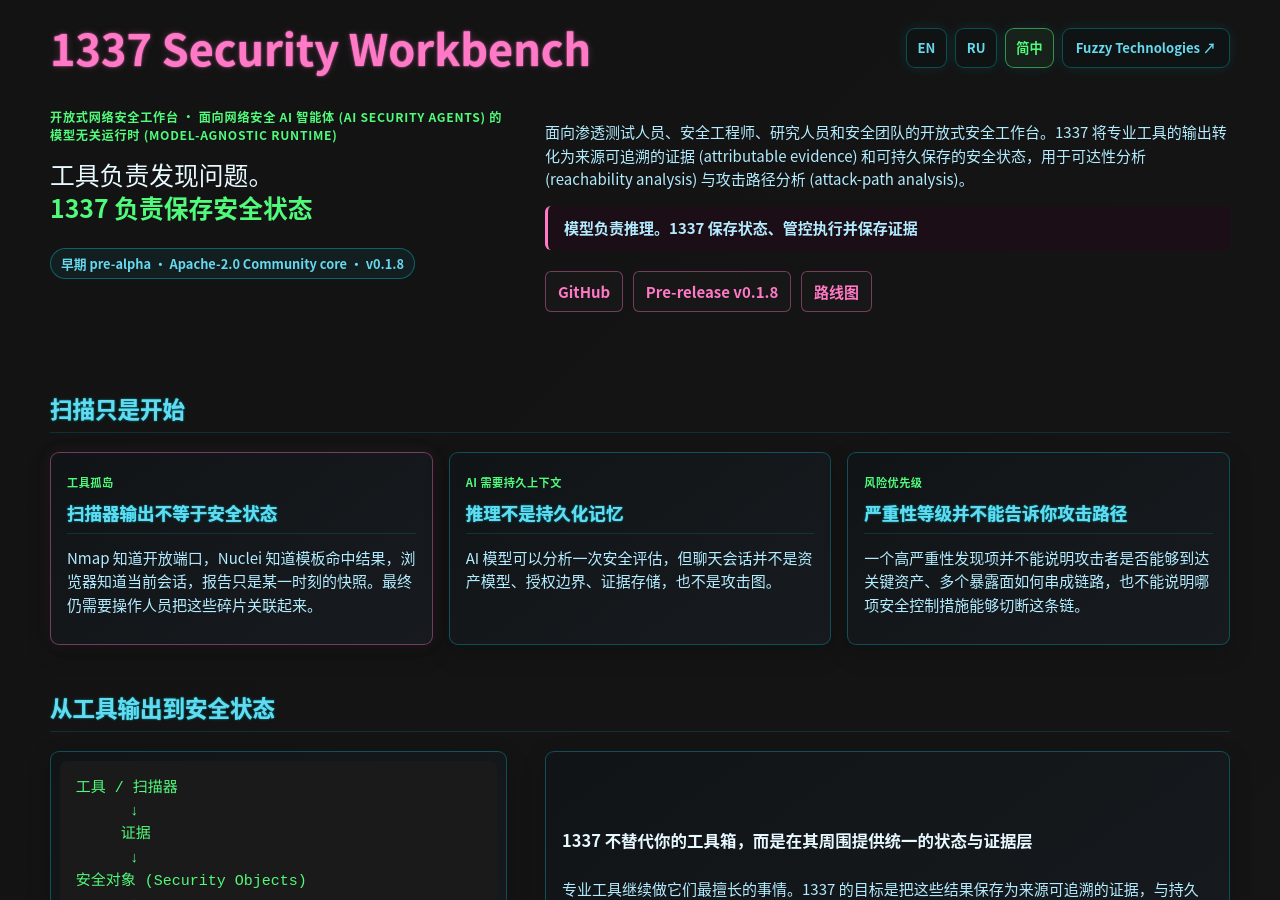
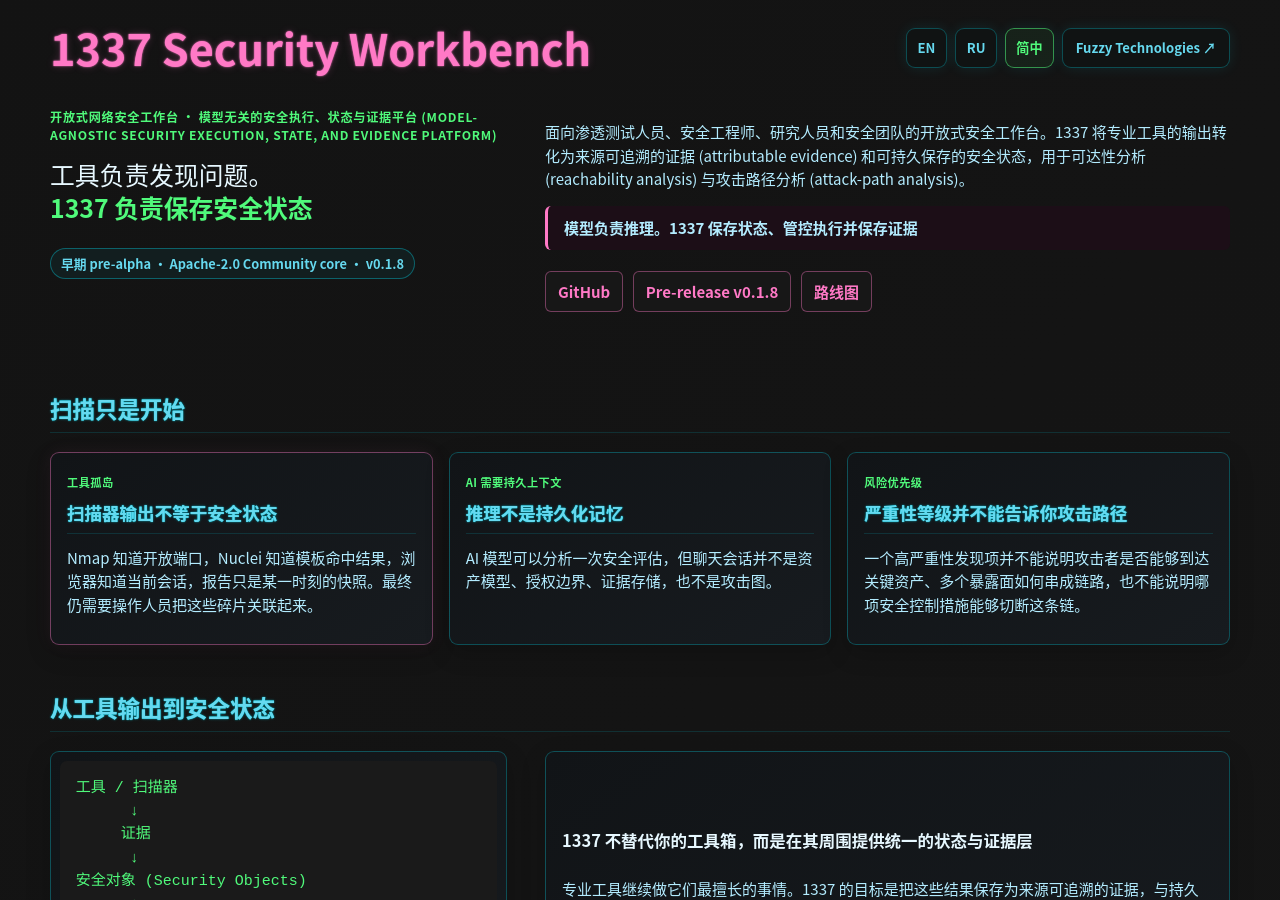
Before and after one commit to Fuzzy-Technologies/1337, a Jekyll site: the page built from zh-cn/index.md, in a window 1280 px wide and 900 px high. Built offline with Jekyll 4.4.1, drawn with Linux system fonts in a browser that asks for light colours; Markdown is read by kramdown in place of the engine named in the settings.

Commit message:
docs(site): align Simplified Chinese hero and metadata with canonical positioning

```diff
--- a/zh-cn/index.md
+++ b/zh-cn/index.md
@@ -2,7 +2,7 @@
 layout: default
 lang: zh-CN
 title: 1337 Security Workbench
-description: Fuzzy Technologies 的 1337 Security Workbench —— 面向安全从业者的开放式网络安全工作台，以及面向网络安全 AI 智能体、与具体模型和提供商解耦的运行时。
+description: Fuzzy Technologies 的 1337 Security Workbench —— 面向安全从业者的开放式网络安全工作台，以及模型无关的安全执行、状态与证据平台。
 keywords: 1337 Security Workbench, 网络安全, 安全工作台, AI 安全, 网络安全 AI 智能体, 渗透测试, 安全自动化, 攻击图, 攻击路径, 可达性分析, 证据来源追踪, Fuzzy Technologies
 ---
 
@@ -20,7 +20,7 @@ keywords: 1337 Security Workbench, 网络安全, 安全工作台, AI 安全, 网
 
 <section class="hero hero-grid">
 <div class="hero-primary">
-<p class="eyebrow">开放式网络安全工作台 · 面向网络安全 AI 智能体 (AI security agents) 的模型无关运行时 (model-agnostic runtime)</p>
+<p class="eyebrow">开放式网络安全工作台 · 模型无关的安全执行、状态与证据平台 (model-agnostic security execution, state, and evidence platform)</p>
 <p class="hero-hook">工具负责发现问题。<br><strong>1337 负责保存安全状态</strong></p>
 <span class="status">早期 pre-alpha · Apache-2.0 Community core · v0.1.8</span>
 </div>
```
